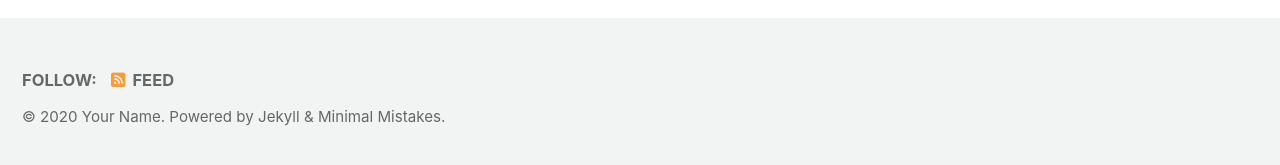
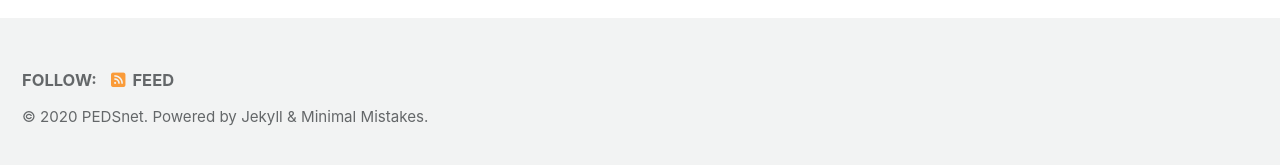
Before and after one commit to ChavanShweta/CodesetLibrary, a Jekyll site: the page built from index.html, in a window 1280 px wide and 900 px high, scrolled down 222 px. Shown: the part 727-892 px from the top of the window. Built offline with Jekyll 4.4.1, drawn with Linux system fonts in a browser that asks for light colours; cached includes are drawn as plain includes; nearby versions of some CDN libraries; the list of posts is cut into pages by our own code; part of the change alters nothing that is shown; some of the changed text lies outside the part shown.

Commit message:
setting the config

```diff
--- a/_config.yml
+++ b/_config.yml
@@ -16,11 +16,11 @@ minimal_mistakes_skin    : "default" # "air", "aqua", "contrast", "dark", "dirt"
 
 # Site Settings
 locale                   : "en-US"
-title                    : "Site Title"
+title                    : "Codeset Library"
 title_separator          : "-"
 subtitle                 : # site tagline that appears below site title in masthead
-name                     : "Your Name"
-description              : "An amazing website."
+name                     : "PEDSnet"
+description              : "This website provides the codeset library for the studies"
 url                      : # the base hostname & protocol for your site e.g. "https://mmistakes.github.io"
 baseurl                  : # the subpath of your site, e.g. "/blog"
 repository               : # GitHub username/repo-name e.g. "mmistakes/minimal-mistakes"
```
